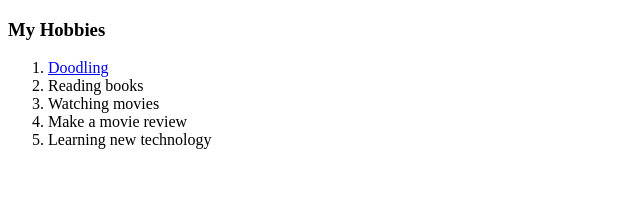
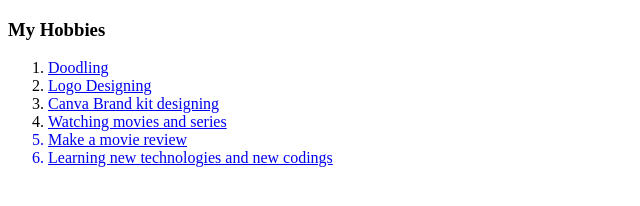
Before and after one commit to Dvyabharathi/CV, a plain HTML site: page hobbies.html in a window 1280 px wide. Shown: the whole page, without its empty margins (0-640 px from the left). Drawn offline with Linux system fonts and the light colour scheme.

Commit message:
Update hobbies.html

```diff
--- a/hobbies.html
+++ b/hobbies.html
@@ -7,11 +7,13 @@
   <body>
     <h3>My Hobbies</h3>
     <ol>
-      <li><a href="https://www.instagram.com/dvyabharathi/">Doodling</a></li>
-      <li>Reading books</li>
-      <li>Watching movies</li>
+      <li><a href="https://www.instagram.com/dvyabharathi">Doodling</a></li>
+      <li><a href="https://dribbble.com/Dvya">Logo Designing</a></li>
+      <li><a href="https://www.canva.com/folder/FAEYm4juHoU">Canva Brand kit designing</a></li>
+      <li><a href="https://www.goodreads.com/review/list/60253626?ref=nav_mybooks>Reading books</a></li>
+      <li>Watching movies and series</li>
       <li>Make a movie review</li>
-      <li>Learning new technology</li>
+      <li>Learning new technologies and new codings</li>
     </ol>
   </body>
 </html>
```
